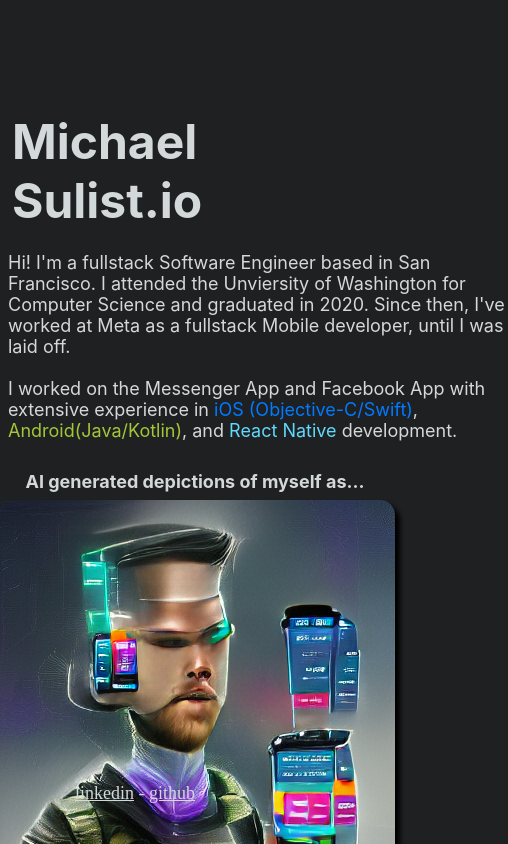
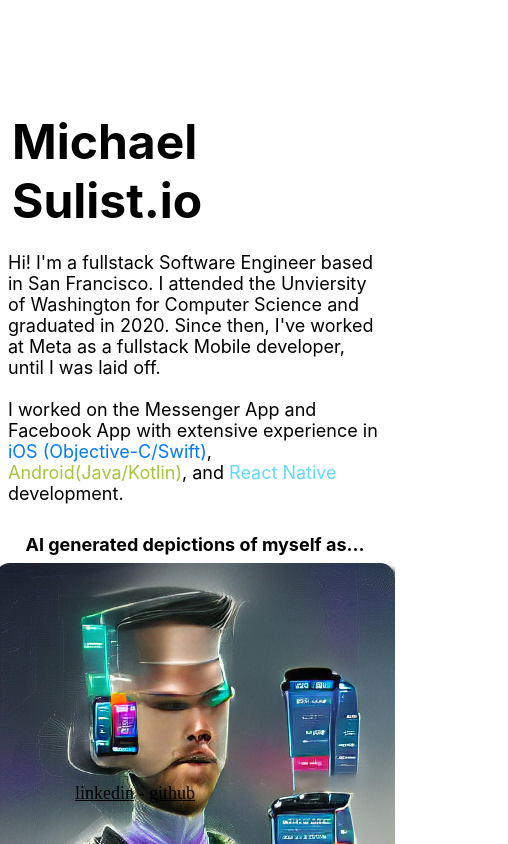
Before and after one commit to Michaelsulistio/webpack-react-personal-site, a React app: page / in a window 390 px wide. Shown: the top 844 px of the page, 508 px wide, since content can reach past the window. Built offline with nearby package versions, Linux system fonts and the light colour scheme; a web font is replaced by a local one.

Commit message:
recolor to white/black and fix responsiveness

```diff
--- a/public/styles.css
+++ b/public/styles.css
@@ -1,6 +1,6 @@
 html, body, #reactapp, .App {
     height: 100vh;
-    background-color: #1F2022;
+    background-color: white;
 }
 
 .App {
--- a/src/components/App.js
+++ b/src/components/App.js
@@ -14,12 +14,12 @@ const useStyles = makeStyles((theme) => ({
   headerContainer: {
     display: 'flex',
     flexDirection: 'column',
-    alignItems: 'flex-start',
+    alignItems: 'center',
     justifyContent: 'center',
 
   },
   logoHeader: {
-    color: '#D3D8DB',
+    color: 'black',
     textAlign: 'left',
     fontSize: '48px',
     fontWeight: 'bold',
@@ -27,12 +27,12 @@ const useStyles = makeStyles((theme) => ({
     fontFamily: ['Inter', 'sans-serif'],
   },
   introText: {
-    color: '#D3D8DB',
+    color: 'black',
     textAlign: 'left',
     fontSize: '18px',
     fontFamily: ['Inter', 'sans-serif'],
-    inlineSize: '500px',
-    overflowWrap: 'break-word'
+    overflowWrap: 'break-word',
+    maxWidth: '500px'
   },
   slideshowContainer: {
    display: 'flex',
@@ -40,14 +40,14 @@ const useStyles = makeStyles((theme) => ({
    textAlign: 'center'
   },
   slideshowHeader: {
-    color: '#D3D8DB',
+    color: 'black',
     fontSize: '18px',
     fontWeight: 'bold',
     marginBottom: '8px',
     fontFamily: ['Inter', 'sans-serif'],
   },
   footer: {
-    color: '#D3D8DB',
+    color: 'black',
     position: 'absolute',
     bottom: '40px',
     right: '50%',
@@ -61,7 +61,7 @@ const App = () => {
   const classes = useStyles();
   return (
       <div>
-        <Grid container className={classes.bodyContainer} columns={{xs: 1, sm: 1, md: 12}}>
+        <Grid container direction={'row'} className={classes.bodyContainer} columns={{xs: 1, sm: 1, md: 8}}>
             <Grid item xs={1} sm={4}>
               <Box className={classes.headerContainer}>
                 <h1 className={classes.logoHeader}>Michael Sulist.io </h1>
--- a/src/components/PhotoSlideshow.js
+++ b/src/components/PhotoSlideshow.js
@@ -18,7 +18,7 @@ const useStyles = makeStyles((theme) => ({
     alignSelf: 'center'
   },
   photoHeader: {
-    color: '#D3D8DB',
+    color: 'black',
     fontSize: '18px',
     paddingTop: '12px'
   }
```
